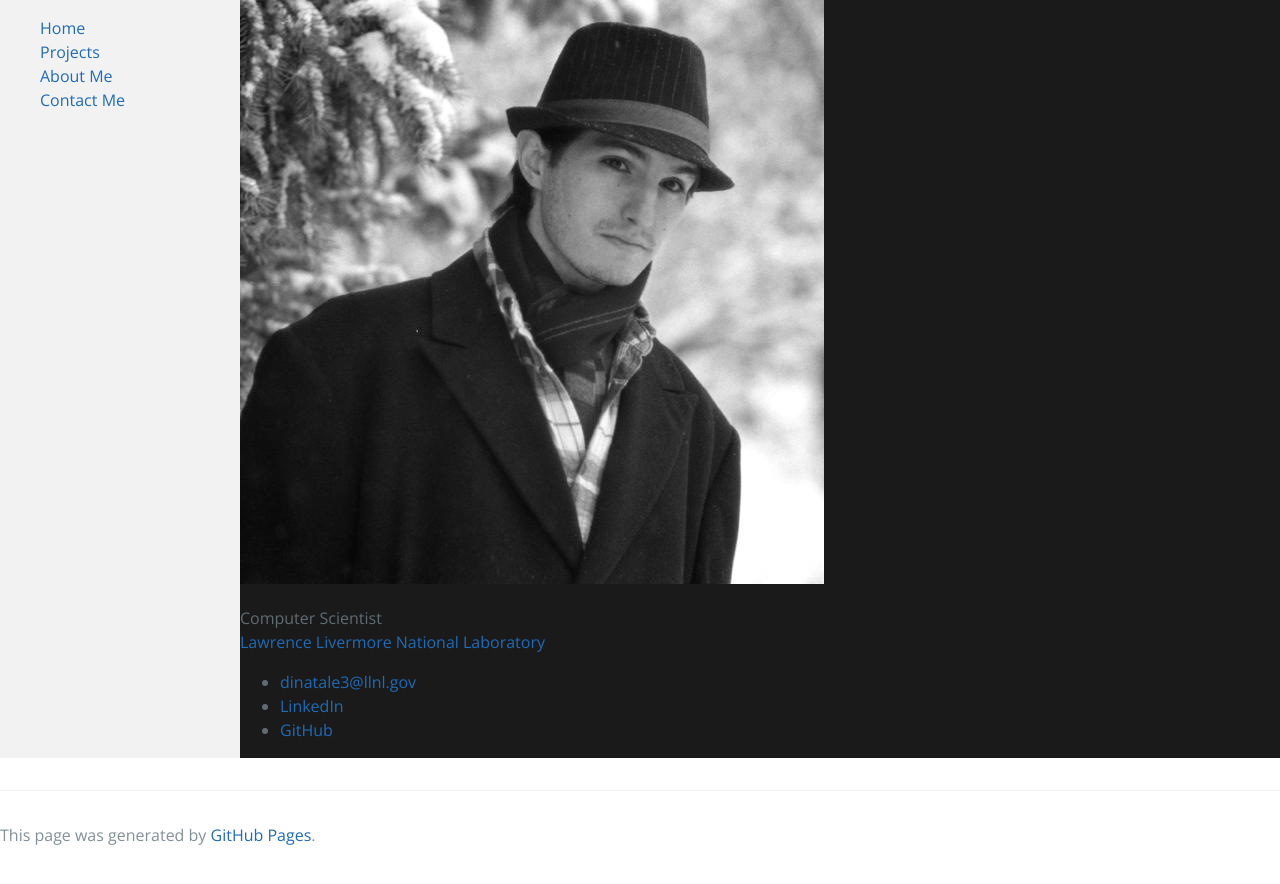
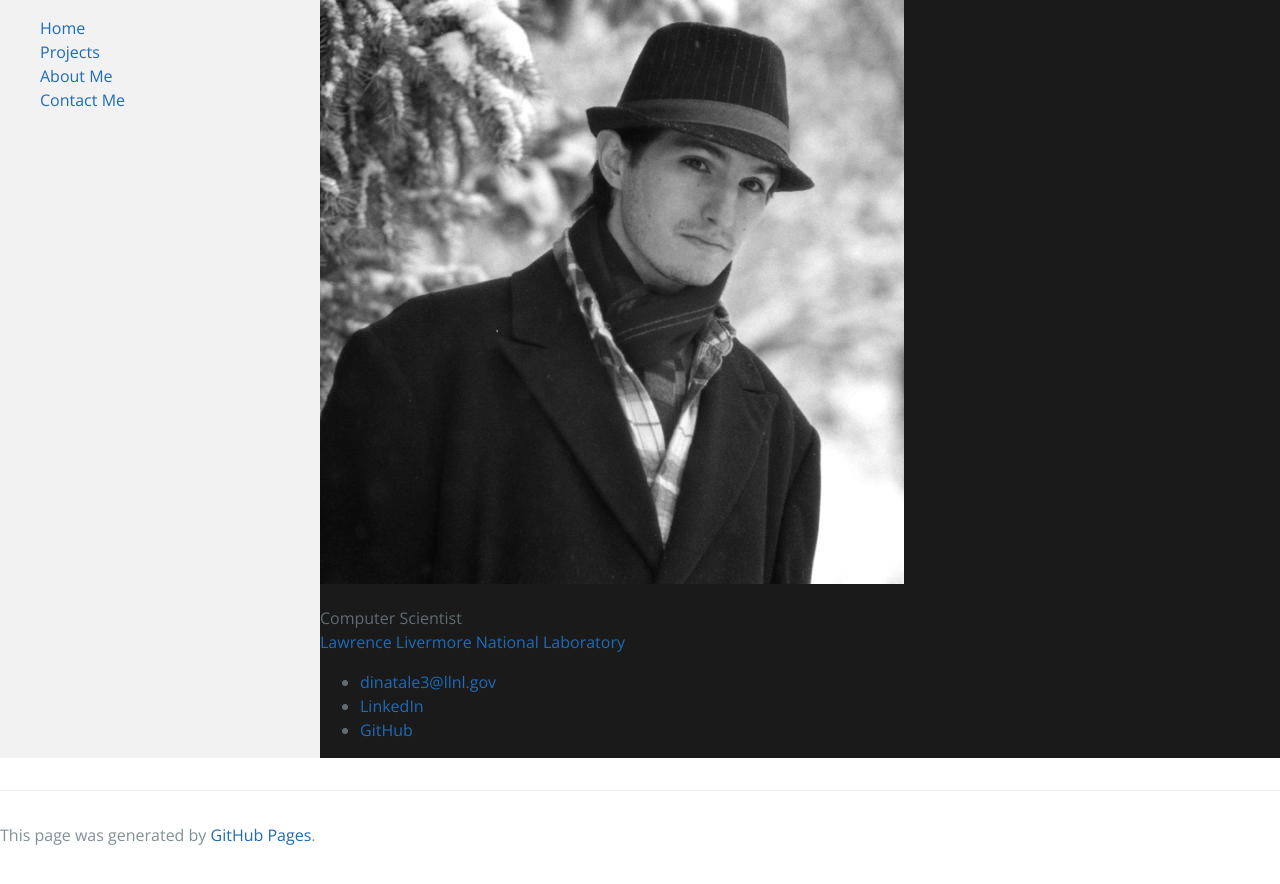
Before and after one commit to FrankD412/frankd412.github.io, a Jekyll site: the page built from index.html, in a window 1280 px wide. Shown: the top 884 px of the page. Built offline with Jekyll 4.4.1, drawn with Linux system fonts in a browser that asks for light colours.

Commit message:
Test for a slightly wider nav.

```diff
--- a/assets/css/style.scss
+++ b/assets/css/style.scss
@@ -5,7 +5,7 @@
 
 div.main {
     display: grid;
-    grid-template-columns: 15em auto;
+    grid-template-columns: 20em auto;
 }
 
 section.navigation {
```
